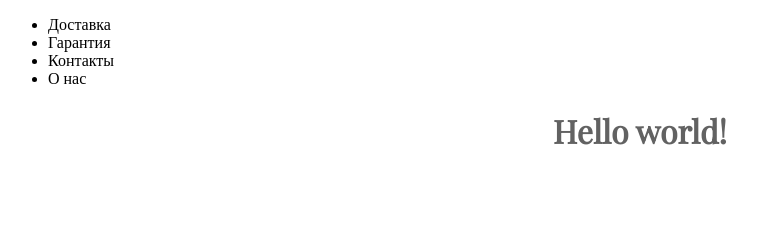
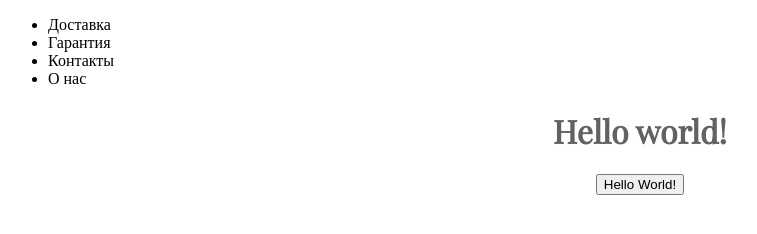
Before and after one commit to IP777/groupe_24_GoIt, a plain HTML site: page index.html in a window 1280 px wide. Shown: the whole page, without its empty margins (0-757 px from the left). Drawn offline with nearby package versions, Linux system fonts and the light colour scheme.

Commit message:
Added js file and button :)

```diff
--- a/index.html
+++ b/index.html
@@ -4,6 +4,7 @@
     <meta charset="UTF-8">
     <title>Группа 24 GO-IT</title>
     <link rel="stylesheet" href="style/main.css">
+    <script src="script/main.js" defer></script>
 </head>
 <body>
     <nav>
@@ -16,6 +17,7 @@
     </nav>
     <main>
         <h1>Hello world!</h1>
+        <button onclick="msg()">Hello World!</button>
     </main>
     <footer>
         <!-- Тут тоже пока нечего нет ))) -->
--- a/style/main.css
+++ b/style/main.css
@@ -5,3 +5,7 @@ h1{
     font-family: 'Playfair Display', serif;
     color: #626262;
 }
+button{
+    display: block;
+    margin: 0 auto;
+}
```
